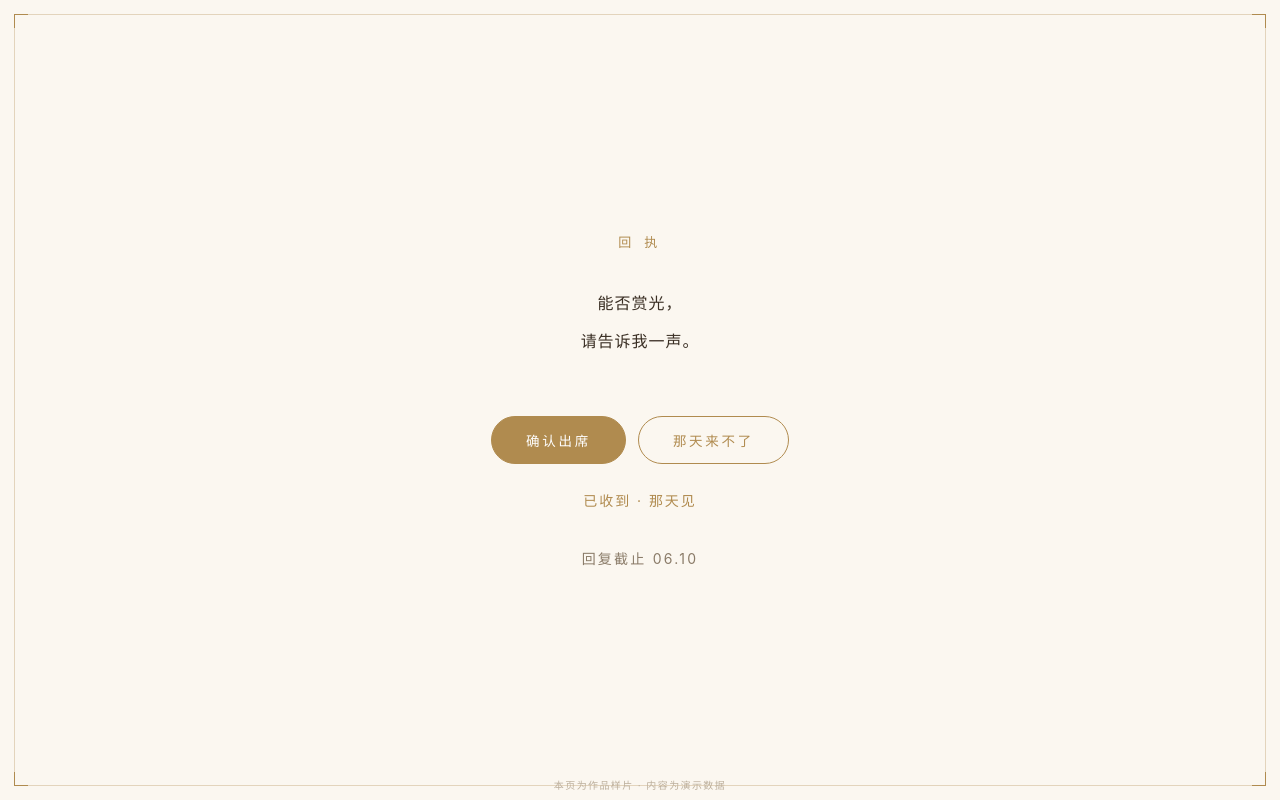
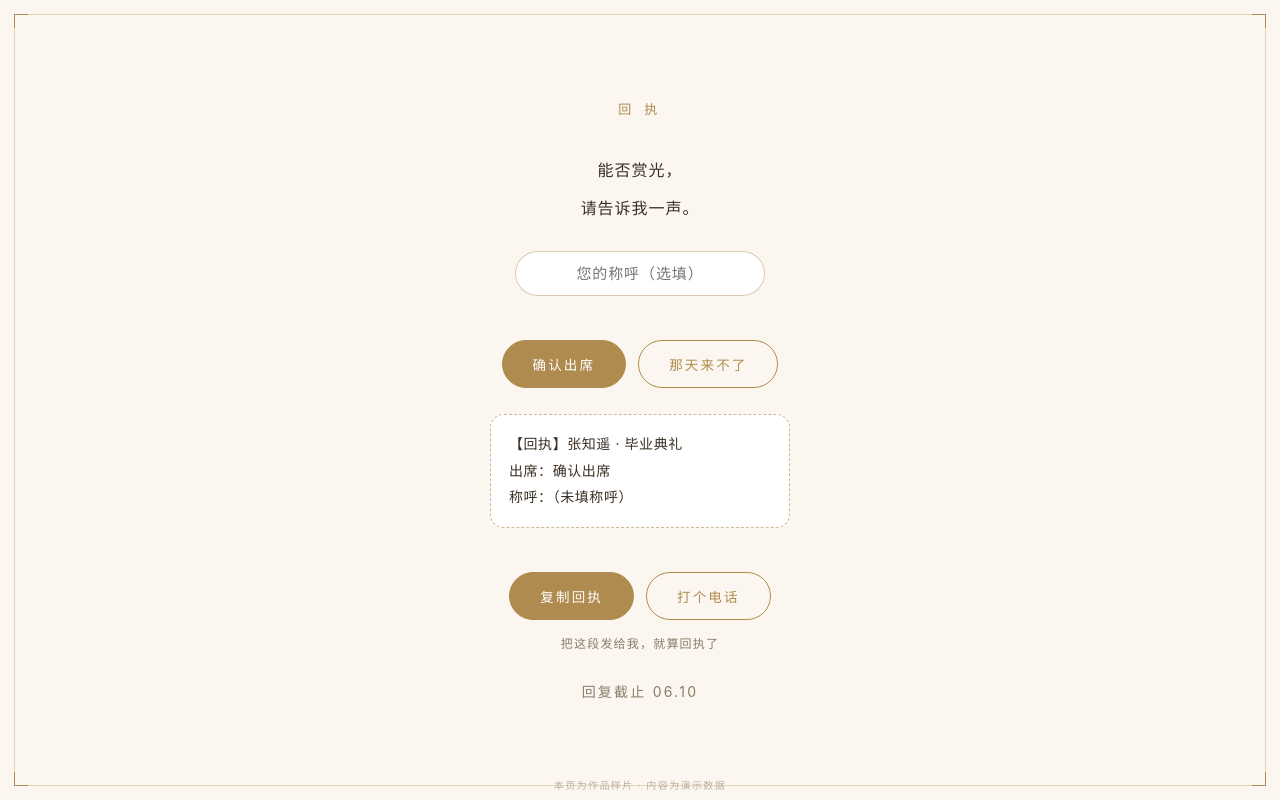
Before and after one commit to xuanc929/linan-only-xuan, a plain HTML site: page index.html in a window 1280 px wide. Both pictures are taken after a click on the button "确认出席". Drawn offline with Linux system fonts and the light colour scheme.

Commit message:
Add files via upload

```diff
--- a/index.html
+++ b/index.html
@@ -6,24 +6,17 @@
 <meta name="theme-color" content="#FBF7F0">
 <title>毕业典礼 · 电子请柬｜样片</title>
 <style>
-  :root{
-    --bg:#FBF7F0; --ink:#2B2118; --gold:#B08B4F; --sub:#8A7B68; --card:#FFFDF9;
-  }
+  :root{ --bg:#FBF7F0; --ink:#2B2118; --gold:#B08B4F; --sub:#8A7B68; --card:#FFFDF9; }
   *{margin:0;padding:0;box-sizing:border-box;-webkit-tap-highlight-color:transparent}
   html,body{height:100%}
-  body{
-    background:var(--bg);color:var(--ink);
-    font-family:"Songti SC","Noto Serif SC",-apple-system,"PingFang SC","Microsoft YaHei",serif;
-  }
+  body{ background:var(--bg);color:var(--ink);
+    font-family:"Songti SC","Noto Serif SC",-apple-system,"PingFang SC","Microsoft YaHei",serif; }
   #app{height:100vh;height:100dvh;overflow-y:scroll;scroll-snap-type:y mandatory;
        scroll-behavior:smooth;-webkit-overflow-scrolling:touch}
   #app::-webkit-scrollbar{display:none}
-
-  section{
-    min-height:100vh;min-height:100dvh;scroll-snap-align:start;
+  section{ min-height:100vh;min-height:100dvh;scroll-snap-align:start;
     display:flex;flex-direction:column;justify-content:center;align-items:center;
-    text-align:center;padding:56px 30px;position:relative;
-  }
+    text-align:center;padding:56px 30px;position:relative; }
   .frame{position:absolute;top:14px;left:14px;right:14px;bottom:14px;
          border:1px solid rgba(176,139,79,.32);pointer-events:none}
   .frame i{position:absolute;width:14px;height:14px;border:1px solid var(--gold)}
@@ -31,9 +24,7 @@
   .frame i:nth-child(2){top:-1px;right:-1px;border-left:0;border-bottom:0}
   .frame i:nth-child(3){bottom:-1px;left:-1px;border-right:0;border-top:0}
   .frame i:nth-child(4){bottom:-1px;right:-1px;border-left:0;border-top:0}
-
-  .eyebrow{font-size:11px;letter-spacing:.42em;color:var(--gold);
-           text-transform:uppercase;margin-bottom:26px}
+  .eyebrow{font-size:11px;letter-spacing:.42em;color:var(--gold);text-transform:uppercase;margin-bottom:26px}
   h1{font-size:44px;font-weight:400;letter-spacing:.14em;line-height:1.3}
   .divider{display:flex;align-items:center;gap:10px;margin:26px 0;width:150px}
   .divider s{flex:1;height:1px;background:linear-gradient(90deg,transparent,var(--gold))}
@@ -45,12 +36,9 @@
   .hint{position:absolute;bottom:42px;font-size:11px;letter-spacing:.3em;color:var(--sub);
         animation:bob 2.2s ease-in-out infinite}
   @keyframes bob{0%,100%{transform:translateY(0);opacity:.55}50%{transform:translateY(-7px);opacity:1}}
-
   .body{font-size:16px;line-height:2.35;letter-spacing:.06em;max-width:19em;color:#3A2F24}
   .sign{margin-top:30px;font-size:14px;color:var(--sub);letter-spacing:.16em}
-
   .title-sm{font-size:13px;letter-spacing:.36em;color:var(--gold);margin-bottom:34px}
-
   .timeline{text-align:left;width:100%;max-width:290px}
   .timeline li{list-style:none;position:relative;padding:0 0 26px 26px;
                border-left:1px solid rgba(176,139,79,.45)}
@@ -59,23 +47,26 @@
                background:var(--card);border:1px solid var(--gold);transform:rotate(45deg)}
   .timeline b{display:block;font-size:16px;font-weight:400;margin-bottom:4px}
   .timeline span{font-size:12.5px;color:var(--sub);letter-spacing:.08em}
-
   .addr{font-size:17px;line-height:1.9;letter-spacing:.05em}
   .addr small{display:block;font-size:12.5px;color:var(--sub);margin-top:10px;letter-spacing:.08em}
-  .btn{display:inline-block;margin-top:26px;padding:13px 34px;border:1px solid var(--gold);
-       border-radius:999px;font-size:13.5px;letter-spacing:.2em;color:var(--gold);
-       background:transparent;cursor:pointer;font-family:inherit;transition:.25s}
+  .btn{display:inline-block;margin-top:22px;padding:13px 30px;border:1px solid var(--gold);
+       border-radius:999px;font-size:13.5px;letter-spacing:.16em;color:var(--gold);
+       background:transparent;cursor:pointer;font-family:inherit;transition:.25s;text-decoration:none}
   .btn:active{background:var(--gold);color:#fff}
-  .btn-wrap{display:flex;gap:12px;margin-top:30px;flex-wrap:wrap;justify-content:center}
   .btn.solid{background:var(--gold);color:#fff}
-
-  #reply{margin-top:26px;font-size:14px;color:var(--gold);letter-spacing:.14em;
-         min-height:22px;opacity:0;transition:.5s}
-  #reply.on{opacity:1}
-
+  .btn-wrap{display:flex;gap:12px;margin-top:22px;flex-wrap:wrap;justify-content:center}
+  .input{margin-top:24px;width:100%;max-width:250px;padding:12px 16px;font-family:inherit;font-size:15px;
+         text-align:center;color:var(--ink);background:#fff;border:1px solid rgba(176,139,79,.45);
+         border-radius:999px;outline:none;letter-spacing:.06em}
+  .input:focus{border-color:var(--gold)}
+  .replybox{max-height:0;overflow:hidden;opacity:0;transition:.5s;width:100%;max-width:300px}
+  .replybox.on{max-height:420px;opacity:1;margin-top:26px}
+  .replybox pre{white-space:pre-wrap;text-align:left;font-family:inherit;font-size:14px;line-height:1.9;
+        background:#fff;border:1px dashed rgba(176,139,79,.6);border-radius:14px;padding:16px 18px;
+        color:#3A2F24;letter-spacing:.04em}
+  .tip{margin-top:14px;font-size:12px;color:var(--sub);letter-spacing:.1em}
   .foot{position:fixed;left:0;right:0;bottom:8px;text-align:center;font-size:10px;
         color:#BCAF9C;letter-spacing:.14em;pointer-events:none}
-
   .fade{opacity:0;transform:translateY(20px);transition:opacity .95s ease,transform .95s ease}
   .fade.in{opacity:1;transform:none}
   .d1{transition-delay:.12s}.d2{transition-delay:.26s}.d3{transition-delay:.4s}.d4{transition-delay:.54s}
@@ -134,12 +125,20 @@
     <div class="frame"><i></i><i></i><i></i><i></i></div>
     <div class="title-sm fade">回 执</div>
     <p class="body fade d1">能否赏光，<br>请告诉我一声。</p>
+    <input id="guest" class="input fade d2" type="text" placeholder="您的称呼（选填）">
     <div class="btn-wrap fade d2">
       <button class="btn solid" data-r="yes">确认出席</button>
       <button class="btn" data-r="no">那天来不了</button>
     </div>
-    <div id="reply"></div>
-    <div class="sign fade d4" style="margin-top:36px">回复截止 06.10</div>
+    <div id="reply" class="replybox">
+      <pre id="replyText"></pre>
+      <div class="btn-wrap">
+        <button class="btn solid" id="copyBtn">复制回执</button>
+        <a class="btn" id="callBtn" href="tel:10000000000">打个电话</a>
+      </div>
+      <div class="tip">把这段发给我，就算回执了</div>
+    </div>
+    <div class="sign fade d4" style="margin-top:30px">回复截止 06.10</div>
   </section>
 
 </div>
@@ -148,11 +147,8 @@
 
 <script>
   var io = new IntersectionObserver(function(entries){
-    entries.forEach(function(e){
-      if(e.isIntersecting){ e.target.classList.add('in'); }
-    });
+    entries.forEach(function(e){ if(e.isIntersecting){ e.target.classList.add('in'); } });
   }, {threshold:0.35});
-
   document.querySelectorAll('section').forEach(function(sec){
     io.observe(sec);
     sec.querySelectorAll('.fade').forEach(function(el){ io.observe(el); });
@@ -164,14 +160,32 @@
     setTimeout(function(){ nav.textContent = '一 键 导 航'; }, 1800);
   });
 
-  var reply = document.getElementById('reply');
+  var guest = document.getElementById('guest');
+  var box = document.getElementById('reply');
+  var txt = document.getElementById('replyText');
+
   document.querySelectorAll('[data-r]').forEach(function(b){
     b.addEventListener('click', function(){
-      reply.textContent = b.dataset.r === 'yes'
-        ? '已收到 · 那天见'
-        : '已收到 · 谢谢你';
-      reply.classList.add('on');
+      var who = (guest.value || '').trim() || '（未填称呼）';
+      var yes = b.dataset.r === 'yes';
+      txt.textContent = '【回执】张知遥 · 毕业典礼\n'
+        + '出席：' + (yes ? '确认出席' : '那天来不了') + '\n'
+        + '称呼：' + who;
+      box.classList.add('on');
     });
+  });
+
+  document.getElementById('copyBtn').addEventListener('click', function(){
+    var ta = document.createElement('textarea');
+    ta.value = txt.textContent;
+    ta.style.position = 'fixed'; ta.style.opacity = '0';
+    document.body.appendChild(ta);
+    ta.select();
+    try { document.execCommand('copy'); } catch(e){}
+    document.body.removeChild(ta);
+    var self = this, old = '复制回执';
+    self.textContent = '已复制';
+    setTimeout(function(){ self.textContent = old; }, 1600);
   });
 </script>
 </body>
```
